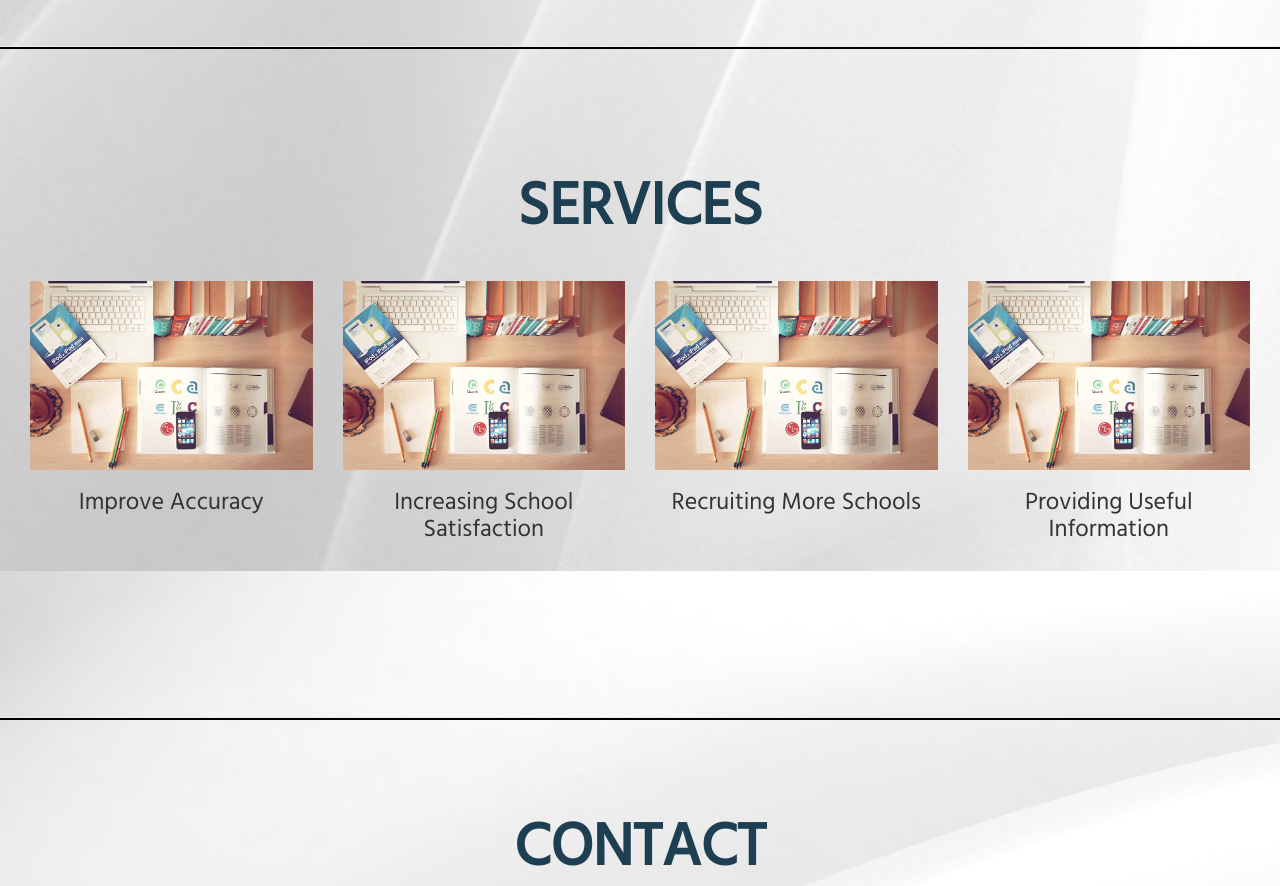
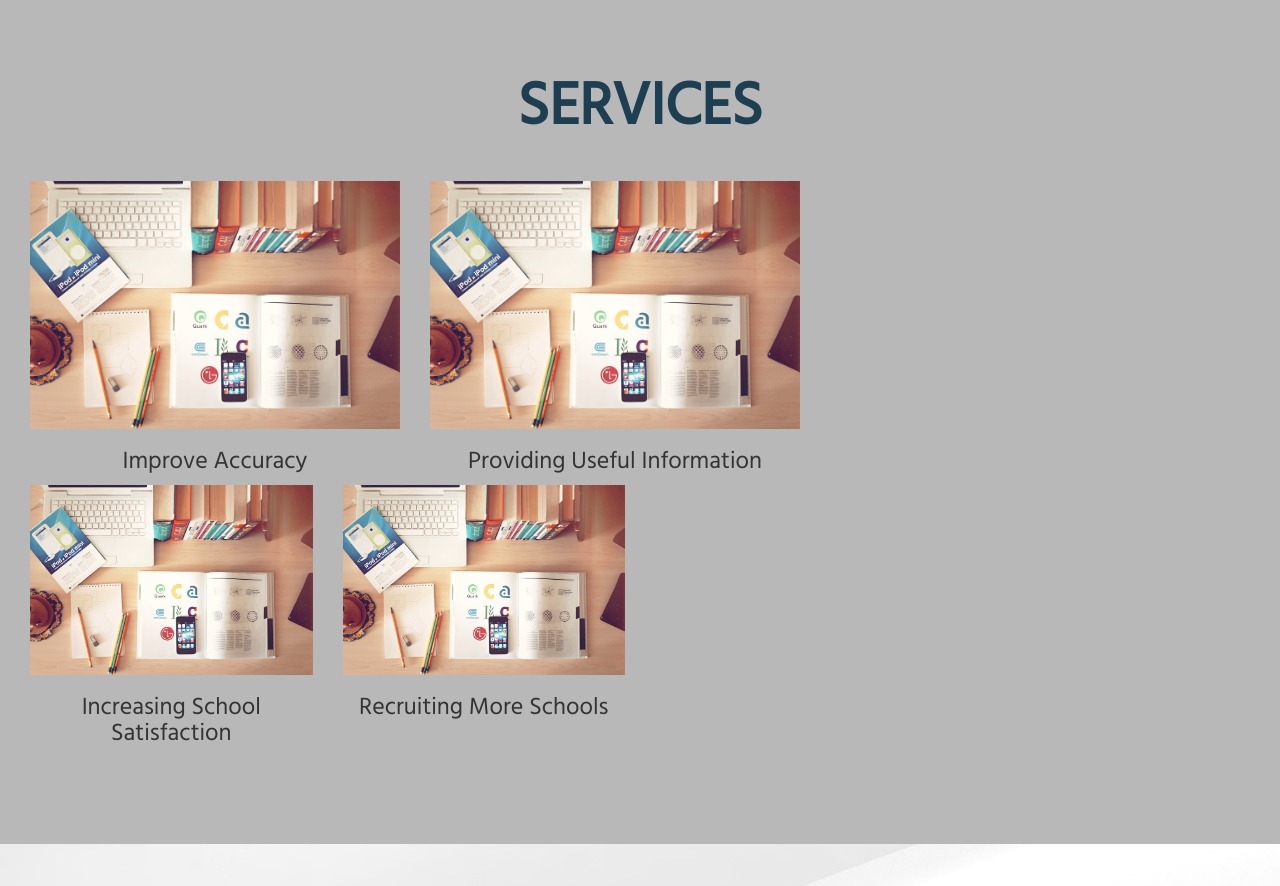
Before and after one commit to KierstonHill83/MSRS, a website: page client/views/index.html in a window 1280 px wide. Shown: the part 1740-2626 px from the top of the page. Drawn offline with nearby package versions, Linux system fonts and the light colour scheme; some packages are replaced by stand-ins of ours.

Commit message:
Updated home page

```diff
--- a/client/css/main.css
+++ b/client/css/main.css
@@ -107,6 +107,7 @@ a {
 
 #services {
   padding: 30px;
+  background-color: #B8B8B8;
 }
 
 .services-item {
@@ -126,13 +127,13 @@ a {
   color: white;
 }
 
-.service-left {
+/*.service-left {
   float: left;
 }
 
 .service-right {
   float: right;
-}
+}*/
 
 .img-responsive {
   display: block;
--- a/client/views/partials/home.html
+++ b/client/views/partials/home.html
@@ -90,18 +90,19 @@
   </div>
 </section>
 
-<br><br><br><br>
-<hr class="section-break">
-<br><br>
+<br><br><br>
+<!-- <hr class="section-break">
+<br><br> -->
 
 <!-- Services Section -->
 <section id="services" class="services-section">
   <div class="row">
     <div class="col-md-12">
+    <br>
       <h1 class="header">SERVICES</h1>
       <br>
       <div class="row">
-        <div class="col-md-3 services-item service-left">
+        <div class="col-md-6 services-item service-left">
           <a href="#servicesModal1" class="services-link" data-toggle="modal">
             <div class="services-hover">
               <div class="services-hover-content">
@@ -114,7 +115,7 @@
             <h3 class="center">Improve Accuracy</h3>
           </div>
         </div>
-        <div class="col-md-3 services-item service-right">
+        <div class="col-md-6 services-item service-right">
           <a href="#servicesModal1" class="services-link" data-toggle="modal">
             <div class="services-hover">
               <div class="services-hover-content">
@@ -127,6 +128,8 @@
             <h3 class="center">Providing Useful Information</h3>
           </div>
         </div>
+      </div>
+      <div class="row">
         <div class="col-md-3 services-item service-left">
           <a href="#servicesModal1" class="services-link" data-toggle="modal">
             <div class="services-hover">
@@ -154,6 +157,7 @@
           </div>
         </div>
       </div>
+      <br><br>
     </div>
   </div>
 </section>
@@ -206,9 +210,9 @@
   </div>
 </div>
 
-<br><br><br><br>
-<hr class="section-break">
 <br><br>
+<!-- <hr class="section-break">
+<br><br> -->
 
 <!-- Contact Section -->
 <section id="contact" class="contact-section">
```
